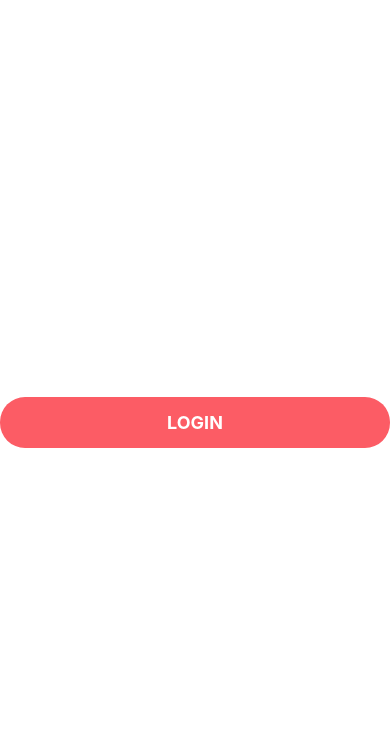
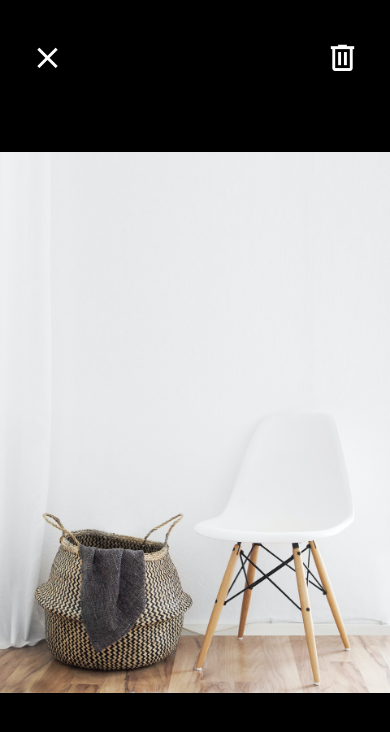
Before and after one commit to sohaibsalman/SellThemAll-ReactNative, a React Native app: screen / in a window 390 px wide. Shown: the top 732 px of the page. Built offline with nearby package versions, Linux system fonts and the light colour scheme.

Commit message:
Complete styling section

```diff
--- a/App.js
+++ b/App.js
@@ -2,13 +2,11 @@ import { StatusBar } from "expo-status-bar";
 import React from "react";
 import { Button, View } from "react-native";
 import AppButton from "./app/components/AppButton";
+import Card from "./app/components/Card";
+import ListingDetailsScreen from "./app/screens/ListingDetailsScreen";
 import ViewImageScreen from "./app/screens/ViewImageScreen";
 import WelcomeScreen from "./app/screens/WelcomeScreen";
 
 export default function App() {
-  return (
-    <View style={{ flex: 1, justifyContent: "center" }}>
-      <AppButton title="Login" onPress={() => console.log("tapped")} />
-    </View>
-  );
+  return <ViewImageScreen />;
 }
--- a/app/components/AppButton.js
+++ b/app/components/AppButton.js
@@ -2,9 +2,12 @@ import React from "react";
 import { StyleSheet, Text, TouchableOpacity } from "react-native";
 import colors from "../config/colors";
 
-function AppButton({ title, onPress }) {
+function AppButton({ title, onPress, color = "primary" }) {
   return (
-    <TouchableOpacity style={styles.button} onPress={onPress}>
+    <TouchableOpacity
+      style={[styles.button, { backgroundColor: colors[color] }]}
+      onPress={onPress}
+    >
       <Text style={styles.text}>{title}</Text>
     </TouchableOpacity>
   );
@@ -20,6 +23,7 @@ const styles = StyleSheet.create({
     alignItems: "center",
     padding: 15,
     width: "100%",
+    marginVertical: 10,
   },
   text: {
     color: colors.white,
--- /dev/null
+++ b/app/components/AppText.js
@@ -0,0 +1,15 @@
+import React from "react";
+import { Platform, StyleSheet, Text } from "react-native";
+
+function AppText({ children, style }) {
+  return <Text style={[styles.text, style]}>{children}</Text>;
+}
+
+export default AppText;
+
+const styles = StyleSheet.create({
+  text: {
+    fontSize: 18,
+    // fontFamily: Platform.OS === "android" ? "Roboto" : "Avenir",
+  },
+});
--- /dev/null
+++ b/app/components/Card.js
@@ -0,0 +1,41 @@
+import React from "react";
+import { Image, StyleSheet, View } from "react-native";
+import colors from "../config/colors";
+import AppText from "./AppText";
+
+function Card({ title, subTitle, image }) {
+  return (
+    <View style={styles.card}>
+      <Image style={styles.image} source={image} />
+      <View style={styles.detailsContainer}>
+        <AppText style={styles.title}>{title}</AppText>
+        <AppText style={styles.subTitle}>{subTitle}</AppText>
+      </View>
+    </View>
+  );
+}
+
+export default Card;
+
+const styles = StyleSheet.create({
+  card: {
+    borderRadius: 15,
+    backgroundColor: colors.white,
+    marginBottom: 20,
+    overflow: "hidden",
+  },
+  detailsContainer: {
+    padding: 20,
+  },
+  image: {
+    width: "100%",
+    height: 200,
+  },
+  subTitle: {
+    color: colors.secondary,
+    fontWeight: "bold",
+  },
+  title: {
+    marginBottom: 7,
+  },
+});
--- /dev/null
+++ b/app/components/ListItem.js
@@ -0,0 +1,36 @@
+import React from "react";
+import { Image, StyleSheet, View } from "react-native";
+import AppText from "./AppText";
+
+import colors from "../config/colors";
+function ListItem({ image, title, subTitle }) {
+  return (
+    <View style={styles.container}>
+      <Image style={styles.image} source={image} />
+      <View>
+        <AppText style={styles.title}>{title}</AppText>
+        <AppText style={styles.subTitle}>{subTitle}</AppText>
+      </View>
+    </View>
+  );
+}
+
+export default ListItem;
+
+const styles = StyleSheet.create({
+  container: {
+    flexDirection: "row",
+  },
+  image: {
+    width: 70,
+    height: 70,
+    borderRadius: 35,
+    marginRight: 10,
+  },
+  subTitle: {
+    color: colors.medium,
+  },
+  title: {
+    fontWeight: "500",
+  },
+});
--- a/app/config/colors.js
+++ b/app/config/colors.js
@@ -3,4 +3,5 @@ export default {
   secondary: "#4ecdc4",
   black: "#000",
   white: "#fff",
+  medium: "#6e6969",
 };
--- /dev/null
+++ b/app/screens/ListingDetailsScreen.js
@@ -0,0 +1,49 @@
+import React from "react";
+import { Image, StyleSheet, View } from "react-native";
+import AppText from "../components/AppText";
+import ListItem from "../components/ListItem";
+import colors from "../config/colors";
+
+function ListingDetailsScreen(props) {
+  return (
+    <View>
+      <Image style={styles.image} source={require("../assets/jacket.jpg")} />
+      <View style={styles.detailsContainer}>
+        <AppText style={styles.title}>Red jacket for sale!</AppText>
+        <AppText style={styles.price}>$100</AppText>
+        <View style={styles.userContainer}>
+          <ListItem
+            image={require("../assets/sohaib.jpg")}
+            title="Sohaib Salman"
+            subTitle="5 Listings"
+          />
+        </View>
+      </View>
+    </View>
+  );
+}
+
+export default ListingDetailsScreen;
+
+const styles = StyleSheet.create({
+  detailsContainer: {
+    padding: 20,
+  },
+  image: {
+    width: "100%",
+    height: 300,
+  },
+  price: {
+    color: colors.secondary,
+    fontWeight: "bold",
+    fontSize: 20,
+    marginVertical: 10,
+  },
+  title: {
+    fontSize: 24,
+    fontWeight: "500",
+  },
+  userContainer: {
+    marginVertical: 40,
+  },
+});
--- a/app/screens/ViewImageScreen.js
+++ b/app/screens/ViewImageScreen.js
@@ -1,13 +1,22 @@
 import React from "react";
 import { Image, SafeAreaView, StyleSheet, View } from "react-native";
+import { MaterialCommunityIcons } from "@expo/vector-icons";
 
 import colors from "../config/colors";
 
 function ViewImageScreen(props) {
   return (
     <SafeAreaView style={styles.container}>
-      <View style={styles.closeIcon} />
-      <View style={styles.deleteIcon} />
+      <View style={styles.closeIcon}>
+        <MaterialCommunityIcons name="close" color="white" size={35} />
+      </View>
+      <View style={styles.deleteIcon}>
+        <MaterialCommunityIcons
+          name="trash-can-outline"
+          color="white"
+          size={35}
+        />
+      </View>
       <Image
         resizeMode="contain"
         style={styles.image}
@@ -21,9 +30,6 @@ export default ViewImageScreen;
 
 const styles = StyleSheet.create({
   closeIcon: {
-    width: 50,
-    height: 50,
-    backgroundColor: colors.primary,
     position: "absolute",
     top: 40,
     left: 30,
@@ -33,9 +39,6 @@ const styles = StyleSheet.create({
     backgroundColor: colors.black,
   },
   deleteIcon: {
-    width: 50,
-    height: 50,
-    backgroundColor: colors.secondary,
     position: "absolute",
     top: 40,
     right: 30,
--- a/app/screens/WelcomeScreen.js
+++ b/app/screens/WelcomeScreen.js
@@ -1,18 +1,22 @@
 import React from "react";
 import { Image, ImageBackground, StyleSheet, Text, View } from "react-native";
+import AppButton from "../components/AppButton";
 
 function WelcomeScreen(props) {
   return (
     <ImageBackground
+      blurRadius={5}
       style={styles.background}
       source={require("../assets/background.jpg")}
     >
       <View style={styles.logoContainer}>
         <Image style={styles.logo} source={require("../assets/logo-red.png")} />
-        <Text>Sell Anyting You Want</Text>
+        <Text style={styles.tagLine}>Sell Anyting You Want</Text>
       </View>
-      <View style={styles.loginButton} />
-      <View style={styles.registerButton} />
+      <View style={styles.buttonContainer}>
+        <AppButton title="Login" />
+        <AppButton title="Register" color="secondary" />
+      </View>
     </ImageBackground>
   );
 }
@@ -23,10 +27,9 @@ const styles = StyleSheet.create({
     justifyContent: "flex-end",
     alignItems: "center",
   },
-  loginButton: {
+  buttonContainer: {
+    padding: 20,
     width: "100%",
-    height: 70,
-    backgroundColor: "#fc5c65",
   },
   logo: {
     width: 100,
@@ -37,10 +40,10 @@ const styles = StyleSheet.create({
     top: 70,
     alignItems: "center",
   },
-  registerButton: {
-    width: "100%",
-    height: 70,
-    backgroundColor: "#4ecdc4",
+  tagLine: {
+    fontSize: 25,
+    fontWeight: 600,
+    paddingVertical: 20,
   },
 });
 
```
Also changed, not shown: app/assets/jacket.jpg (added), app/assets/sohaib.jpg (added).
